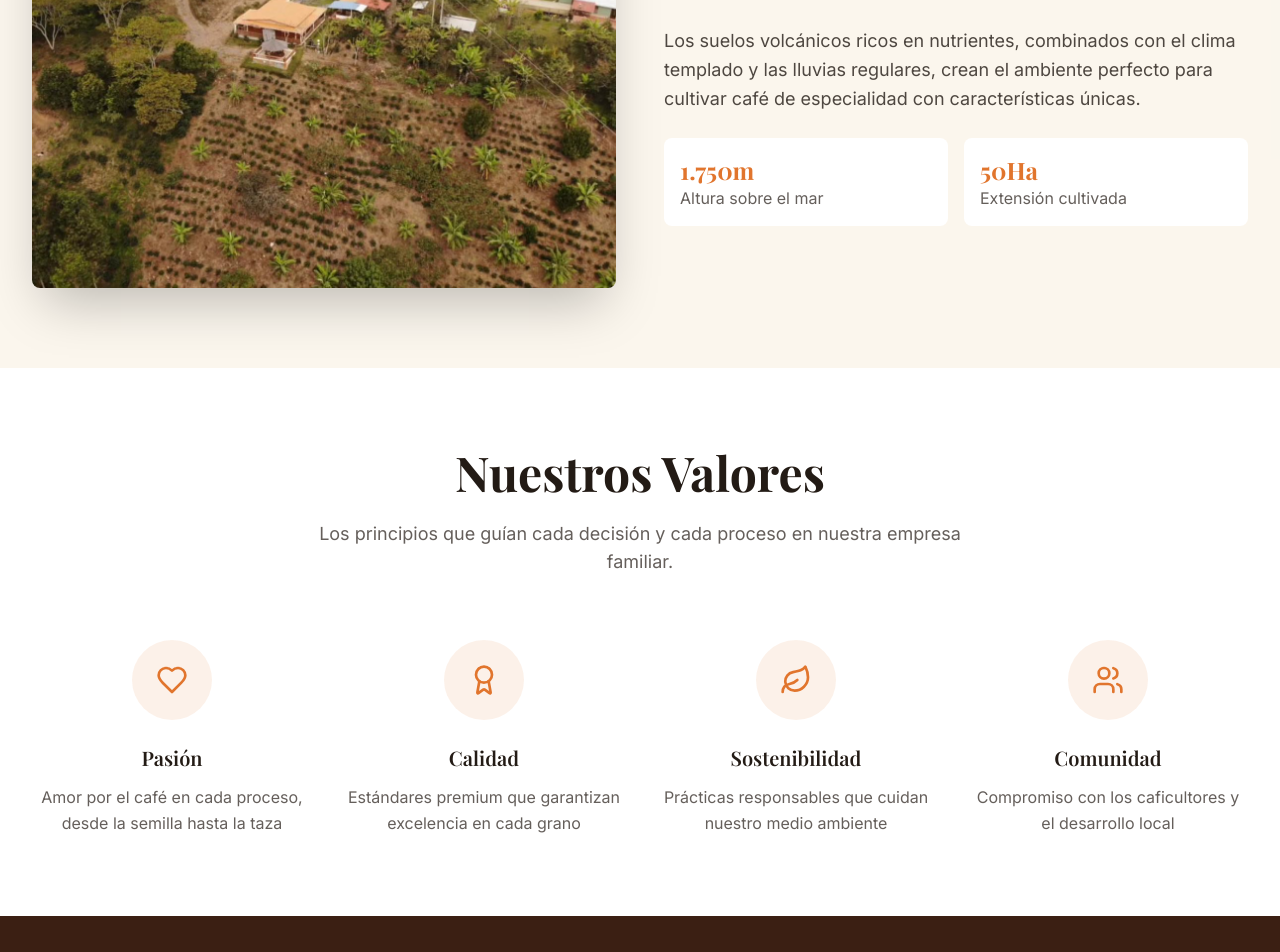
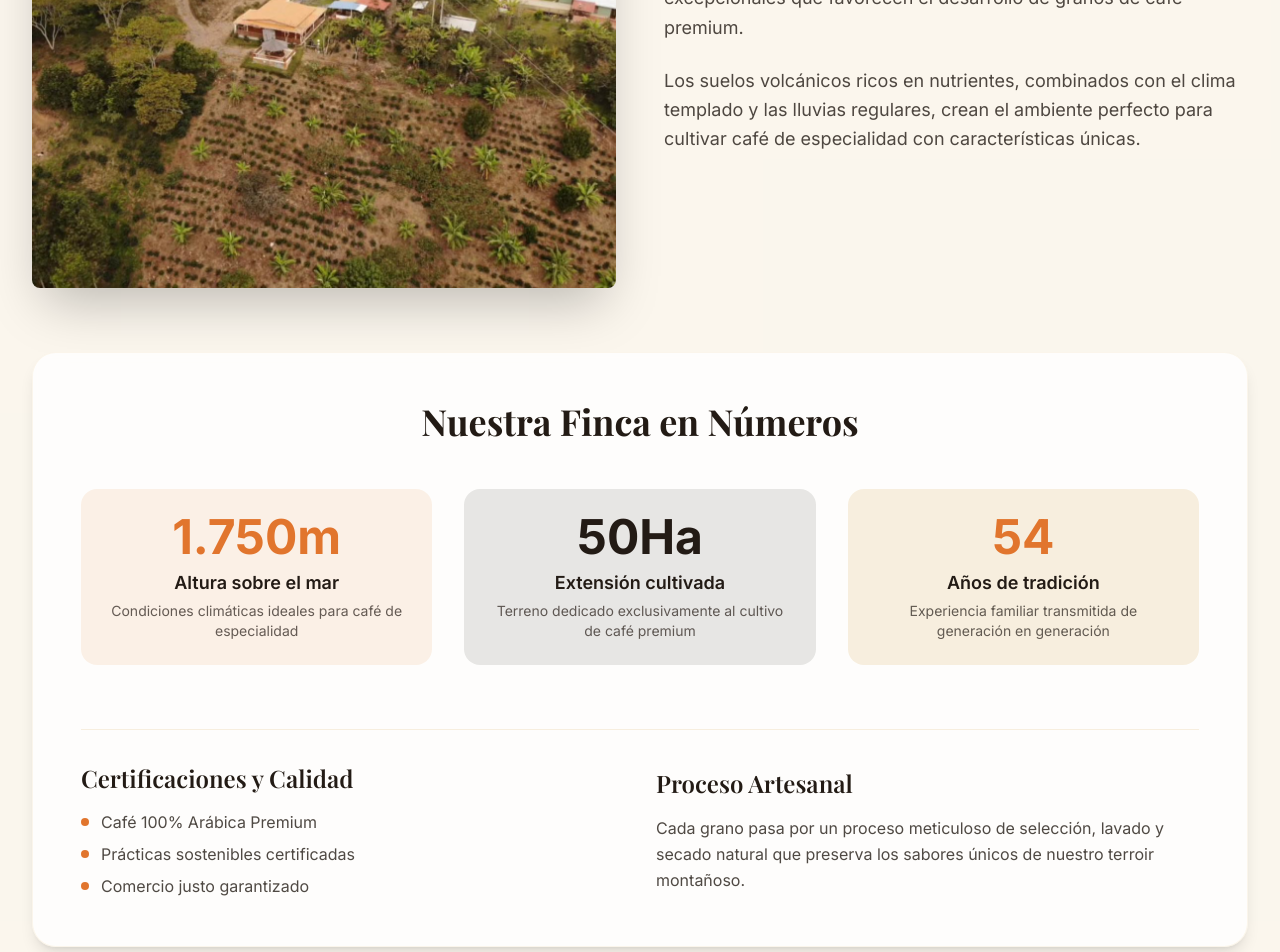
Before and after one commit to juan2004pablo/cafe-uribe, a React (Vite) app: page /nosotros in a window 1280 px wide. Shown: the part 4160-5112 px from the top of the page. Built offline with nearby package versions, Linux system fonts and the light colour scheme.

Commit message:
Refactor: Unify farm sections
Unifies the "Nuestra Finca en Números" and "La Finca Café Uribe" subsections into a single, independent component within the "Nosotros" page. Preserves existing designs and general information. No other sections or unrelated pages are modified.

```diff
--- /dev/null
+++ b/src/components/FarmInfoSection.tsx
@@ -0,0 +1,139 @@
+
+import { motion } from 'framer-motion';
+import { useInView } from 'react-intersection-observer';
+
+const FarmInfoSection = () => {
+  const [ref, inView] = useInView({ triggerOnce: true, threshold: 0.1 });
+
+  return (
+    <section ref={ref} className="py-20 bg-coffee-cream/30">
+      <div className="max-w-7xl mx-auto px-4 sm:px-6 lg:px-8">
+        <div className="grid grid-cols-1 lg:grid-cols-2 gap-12 items-center mb-16">
+          <motion.div
+            initial={{ opacity: 0, x: -50 }}
+            animate={inView ? { opacity: 1, x: 0 } : {}}
+            transition={{ duration: 0.8 }}
+          >
+            <img
+              src="/images/foto_67.jpeg"
+              alt="Finca de café"
+              className="rounded-lg shadow-2xl"
+            />
+          </motion.div>
+          <motion.div
+            initial={{ opacity: 0, x: 50 }}
+            animate={inView ? { opacity: 1, x: 0 } : {}}
+            transition={{ duration: 0.8, delay: 0.2 }}
+          >
+            <h2 className="font-playfair text-4xl font-bold text-coffee-brown mb-6">
+              La Finca Café Uribe
+            </h2>
+            <p className="text-lg text-coffee-brown/80 mb-6 leading-relaxed">
+              Ubicada en el corazón del Norte de Santander, a 1.750 metros sobre el nivel del mar,
+              nuestra finca goza de condiciones climáticas excepcionales que favorecen
+              el desarrollo de granos de café premium.
+            </p>
+            <p className="text-lg text-coffee-brown/80 mb-8 leading-relaxed">
+              Los suelos volcánicos ricos en nutrientes, combinados con el clima templado
+              y las lluvias regulares, crean el ambiente perfecto para cultivar café
+              de especialidad con características únicas.
+            </p>
+          </motion.div>
+        </div>
+
+        {/* Stats with improved design */}
+        <motion.div
+          initial={{ opacity: 0, y: 30 }}
+          animate={inView ? { opacity: 1, y: 0 } : {}}
+          transition={{ duration: 0.8, delay: 0.4 }}
+        >
+          <div className="bg-white/80 backdrop-blur-sm rounded-3xl p-8 md:p-12 shadow-lg border border-coffee-cream/30">
+            <h3 className="font-playfair text-3xl md:text-4xl font-bold text-coffee-brown text-center mb-12">
+              Nuestra Finca en Números
+            </h3>
+
+            <div className="grid grid-cols-1 md:grid-cols-3 gap-8 mb-12">
+              <div className="text-center group">
+                <div className="bg-coffee-orange/10 rounded-2xl p-6 mb-4 group-hover:bg-coffee-orange/20 transition-colors duration-300">
+                  <div className="text-4xl md:text-5xl font-bold text-coffee-orange mb-2">
+                    1.750m
+                  </div>
+                  <div className="text-lg font-semibold text-coffee-brown mb-1">
+                    Altura sobre el mar
+                  </div>
+                  <p className="text-coffee-brown/70 text-sm">
+                    Condiciones climáticas ideales para café de especialidad
+                  </p>
+                </div>
+              </div>
+
+              <div className="text-center group">
+                <div className="bg-coffee-brown/10 rounded-2xl p-6 mb-4 group-hover:bg-coffee-brown/20 transition-colors duration-300">
+                  <div className="text-4xl md:text-5xl font-bold text-coffee-brown mb-2">
+                    50Ha
+                  </div>
+                  <div className="text-lg font-semibold text-coffee-brown mb-1">
+                    Extensión cultivada
+                  </div>
+                  <p className="text-coffee-brown/70 text-sm">
+                    Terreno dedicado exclusivamente al cultivo de café premium
+                  </p>
+                </div>
+              </div>
+
+              <div className="text-center group">
+                <div className="bg-coffee-cream/50 rounded-2xl p-6 mb-4 group-hover:bg-coffee-cream/70 transition-colors duration-300">
+                  <div className="text-4xl md:text-5xl font-bold text-coffee-orange mb-2">
+                    54
+                  </div>
+                  <div className="text-lg font-semibold text-coffee-brown mb-1">
+                    Años de tradición
+                  </div>
+                  <p className="text-coffee-brown/70 text-sm">
+                    Experiencia familiar transmitida de generación en generación
+                  </p>
+                </div>
+              </div>
+            </div>
+
+            {/* Additional info section */}
+            <div className="pt-8 border-t border-coffee-cream/50">
+              <div className="grid grid-cols-1 md:grid-cols-2 gap-8 items-center">
+                <div>
+                  <h4 className="font-playfair text-2xl font-semibold text-coffee-brown mb-4">
+                    Certificaciones y Calidad
+                  </h4>
+                  <ul className="space-y-2 text-coffee-brown/80">
+                    <li className="flex items-center">
+                      <div className="w-2 h-2 bg-coffee-orange rounded-full mr-3"></div>
+                      Café 100% Arábica Premium
+                    </li>
+                    <li className="flex items-center">
+                      <div className="w-2 h-2 bg-coffee-orange rounded-full mr-3"></div>
+                      Prácticas sostenibles certificadas
+                    </li>
+                    <li className="flex items-center">
+                      <div className="w-2 h-2 bg-coffee-orange rounded-full mr-3"></div>
+                      Comercio justo garantizado
+                    </li>
+                  </ul>
+                </div>
+                <div>
+                  <h4 className="font-playfair text-2xl font-semibold text-coffee-brown mb-4">
+                    Proceso Artesanal
+                  </h4>
+                  <p className="text-coffee-brown/80 leading-relaxed">
+                    Cada grano pasa por un proceso meticuloso de selección, lavado y secado
+                    natural que preserva los sabores únicos de nuestro terroir montañoso.
+                  </p>
+                </div>
+              </div>
+            </div>
+          </div>
+        </motion.div>
+      </div>
+    </section>
+  );
+};
+
+export default FarmInfoSection;
--- a/src/pages/Nosotros.tsx
+++ b/src/pages/Nosotros.tsx
@@ -1,3 +1,4 @@
+
 import { motion } from 'framer-motion';
 import { useInView } from 'react-intersection-observer';
 import { Award, Users, Leaf, Heart, MapPin } from 'lucide-react';
@@ -5,6 +6,7 @@ import Header from '@/components/Header';
 import Footer from '@/components/Footer';
 import PhysicalStoreSection from '@/components/PhysicalStoreSection';
 import FarmShowcaseSection from '@/components/FarmShowcaseSection';
+import FarmInfoSection from '@/components/FarmInfoSection';
 import { Button } from '@/components/ui/button';
 
 const Nosotros = () => {
@@ -164,53 +166,8 @@ const Nosotros = () => {
             {/* New Farm Showcase Section */}
             <FarmShowcaseSection />
 
-            {/* La Finca */}
-            <section className="py-20 bg-coffee-cream/30">
-                <div className="max-w-7xl mx-auto px-4 sm:px-6 lg:px-8">
-                    <div className="grid grid-cols-1 lg:grid-cols-2 gap-12 items-center">
-                        <motion.div
-                            initial={{ opacity: 0, x: -50 }}
-                            animate={historyInView ? { opacity: 1, x: 0 } : {}}
-                            transition={{ duration: 0.8 }}
-                        >
-                            <img
-                                src="/images/foto_67.jpeg"
-                                alt="Finca de café"
-                                className="rounded-lg shadow-2xl"
-                            />
-                        </motion.div>
-                        <motion.div
-                            initial={{ opacity: 0, x: 50 }}
-                            animate={historyInView ? { opacity: 1, x: 0 } : {}}
-                            transition={{ duration: 0.8, delay: 0.2 }}
-                        >
-                            <h2 className="font-playfair text-4xl font-bold text-coffee-brown mb-6">
-                                La Finca Café Uribe
-                            </h2>
-                            <p className="text-lg text-coffee-brown/80 mb-6 leading-relaxed">
-                                Ubicada en el corazón del Norte de Santander, a 1.750 metros sobre el nivel del mar,
-                                nuestra finca goza de condiciones climáticas excepcionales que favorecen
-                                el desarrollo de granos de café premium.
-                            </p>
-                            <p className="text-lg text-coffee-brown/80 mb-6 leading-relaxed">
-                                Los suelos volcánicos ricos en nutrientes, combinados con el clima templado
-                                y las lluvias regulares, crean el ambiente perfecto para cultivar café
-                                de especialidad con características únicas.
-                            </p>
-                            <div className="grid grid-cols-2 gap-4">
-                                <div className="bg-white p-4 rounded-lg">
-                                    <p className="font-playfair text-2xl font-bold text-coffee-orange">1.750m</p>
-                                    <p className="text-coffee-brown/70">Altura sobre el mar</p>
-                                </div>
-                                <div className="bg-white p-4 rounded-lg">
-                                    <p className="font-playfair text-2xl font-bold text-coffee-orange">50Ha</p>
-                                    <p className="text-coffee-brown/70">Extensión cultivada</p>
-                                </div>
-                            </div>
-                        </motion.div>
-                    </div>
-                </div>
-            </section>
+            {/* Unified Farm Info Section */}
+            <FarmInfoSection />
 
             {/* Valores */}
             <section ref={valuesRef} className="py-20 bg-white">
```
